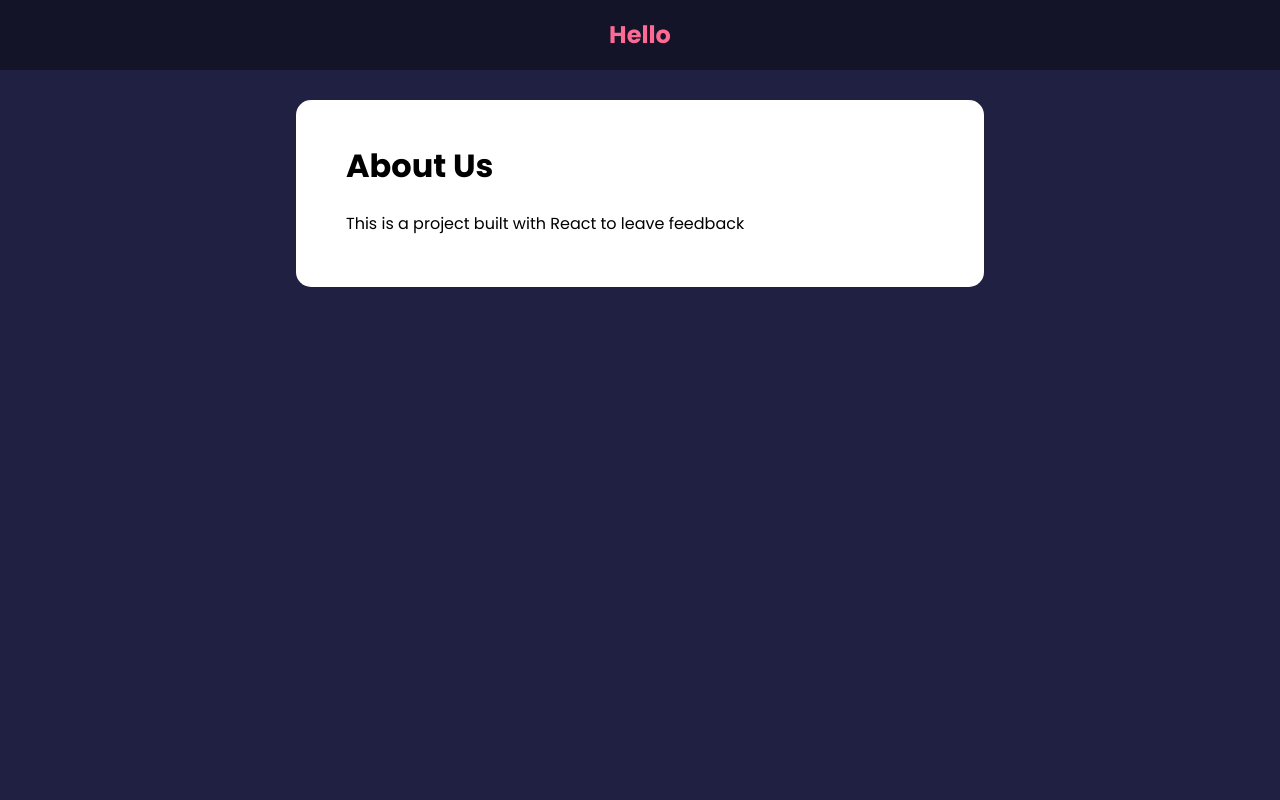
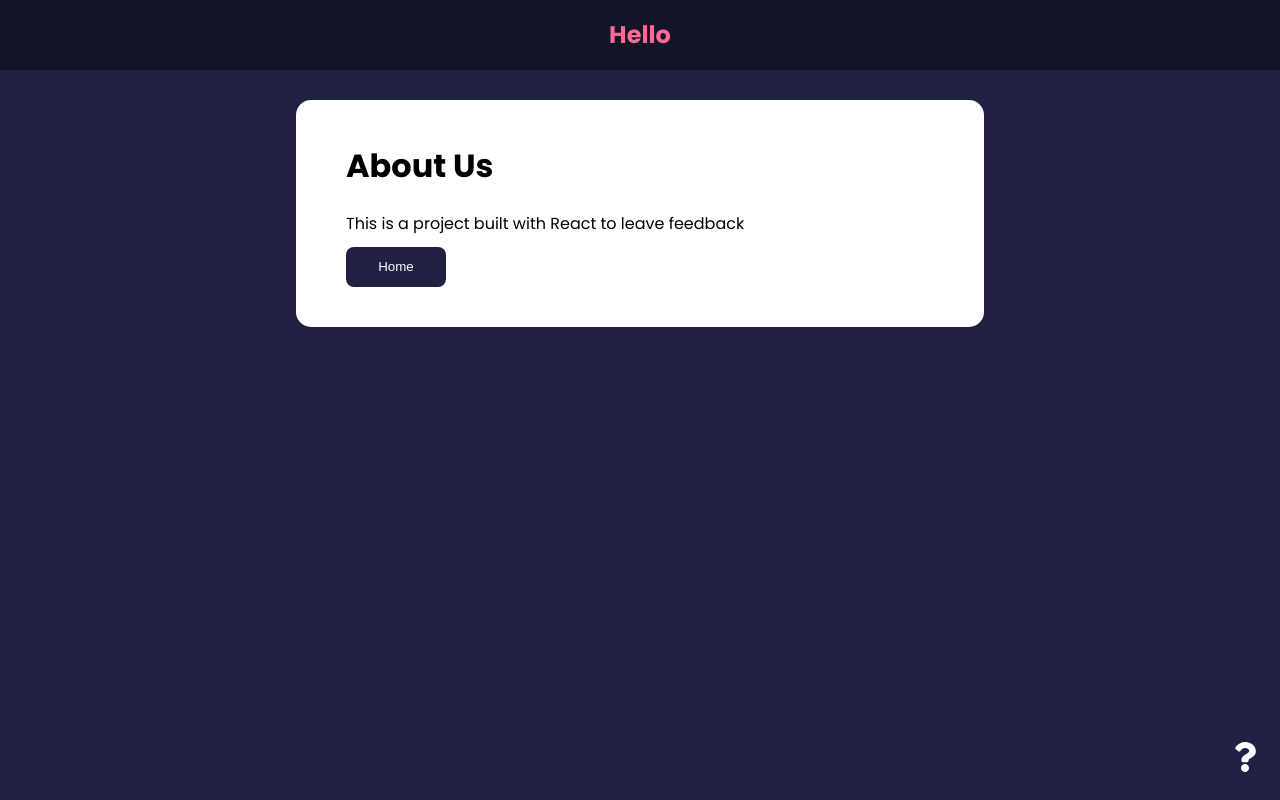
Before and after one commit to DeviousLab/feedback-app, a React (Create React App) app: page /about in a window 1280 px wide. Built offline with nearby package versions, Linux system fonts and the light colour scheme; the HTML template or start-up script is replaced by a standard one.

Commit message:
Added links between about us page and index page
Signed-off-by: DeviousLab <deviouslab@gmail.com>

```diff
--- a/src/App.js
+++ b/src/App.js
@@ -8,6 +8,7 @@
 import FeedbackStats from "./components/FeedbackStats";
 import FeedbackForm from "./components/FeedbackForm";
 import AboutPage from "./components/pages/AboutPage";
+import AboutIconLink from "./components/AboutIconLink";
 
 function App() {
   const [feedback, setFeedback] = useState(FeedbackData);
@@ -38,6 +39,7 @@
           </Route>
           <Route path="/about" element={<AboutPage />} />
         </Routes>
+        <AboutIconLink />
       </div>
     </Router>
   )
--- /dev/null
+++ b/src/components/AboutIconLink.jsx
@@ -0,0 +1,14 @@
+import { FaQuestion } from 'react-icons/fa';
+import { Link } from 'react-router-dom';
+
+function AboutIconLink() {
+  return (
+    <div className='about-link'>
+      <Link to='/about'>
+        <FaQuestion size={30} />
+      </Link>
+    </div>
+  )
+}
+
+export default AboutIconLink
--- a/src/components/pages/AboutPage.jsx
+++ b/src/components/pages/AboutPage.jsx
@@ -1,4 +1,7 @@
+import { Link } from "react-router-dom"
+
 import Card from "../Card"
+import Button from "../Button"
 
 function AboutPage() {
   return (
@@ -6,6 +9,9 @@
       <div className="about">
         <h1>About Us</h1>
         <p>This is a project built with React to leave feedback</p>
+        <Link to="/">
+          <Button>Home</Button>
+        </Link>
       </div>
     </Card>
   )
```
